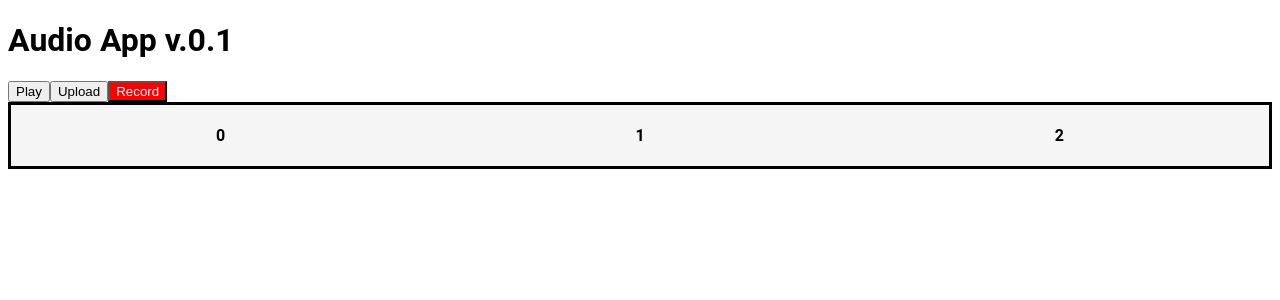
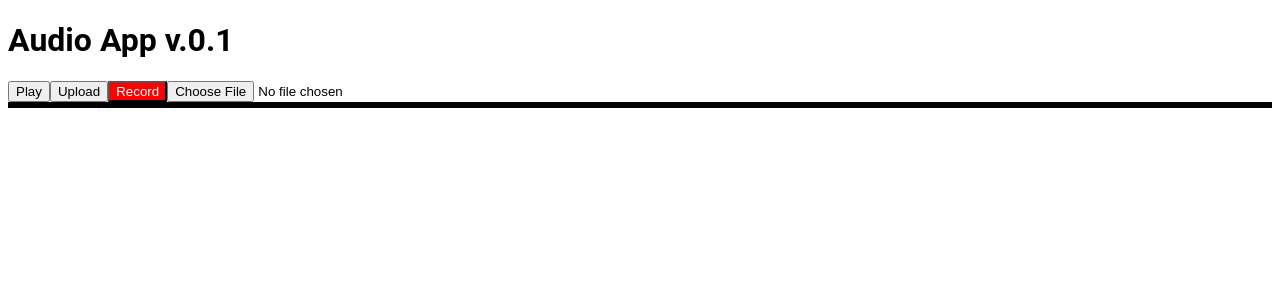
Before and after one commit to GitXenon/audio-editor-frontend, a Vue app: page / in a window 1280 px wide. Shown: the top 300 px of the page. Built offline with nearby package versions, Linux system fonts and the light colour scheme.

Commit message:
feat: Added the possibility to load mp3 from file

```diff
--- a/src/App.vue
+++ b/src/App.vue
@@ -8,12 +8,13 @@ defineProps({
   }
 })
 
-const audios = ref([{'src': 'https://cdn.freesound.org/previews/24/24930_113878-lq.mp3'}, {'src': 'https://cdn.freesound.org/previews/634/634804_839843-lq.mp3'}, {'src': 'https://cdn.freesound.org/previews/635/635073_9177297-lq.mp3'}])
+const audios = ref<Array<string>>([])
 const currentTrackIndex = ref(0)
 const isPlaying = ref(false)
-const audioCtx = new AudioContext()
+const audioList = ref<Array<HTMLAudioElement>>([])
 
 async function playMusic() {
+  if (currentMusic.value !== null) {
     try {
       await currentMusic.value.play()
       isPlaying.value = true
@@ -21,13 +22,17 @@ async function playMusic() {
       isPlaying.value = false
     }
   }
+}
 
 function handlePlayButton() {
+  if (currentMusic.value !== null) {
+    console.log(currentMusic.value)
     if (currentMusic.value.paused) {
       playMusic()
     } else {
       currentMusic.value.pause()
       isPlaying.value = false
+    }
   }
 }
 
@@ -60,20 +65,23 @@ function recordAudio() {
 function visualize() {
 }
 
-function playSample(audioBuffer: AudioBuffer, time: number) {
-  const sampleSource = audioCtx.createBufferSource()
-  sampleSource.buffer = audioBuffer
-  sampleSource.connect(audioCtx.destination)
-  sampleSource.start(time)
-  return sampleSource
+function addTrackFromFile(event : any) {
+  const file = event.target.files[0]
+  const reader = new FileReader()
+  reader.onloadend = function() {
+    if (typeof reader.result === "string") {
+      audios.value.push(reader.result)
+    }
+  }
+  reader.readAsDataURL(file)
 }
 
 const currentMusic = computed(() => {
+  if (audioList.value.length !== 0) {
     return audioList.value[currentTrackIndex.value]
-})
-
-const audioList = computed(() => {
-  return document.querySelectorAll("audio")
+  } else {
+    return null
+  }
 })
 </script>
 
@@ -82,9 +90,10 @@ const audioList = computed(() => {
   <button id="play-button" @click="handlePlayButton">{{ isPlaying ? "Pause" : "Play" }}</button>
   <button id="upload-button">Upload</button>
   <button id="record-button" class="record-button" @click="recordAudio">Record</button>
+  <input type="file" @change="addTrackFromFile">
   <div class="box">
     <div v-for="(item, index) in audios" class="audio-card">
-      <audio :src="item.src" @ended="nextTrack" @loadeddata="visualize"></audio>
+      <audio :src="item" @ended="nextTrack" @loadeddata="visualize" ref="audioList"></audio>
       <h4>{{ index }}</h4>
     </div>
   </div>
```
Lines whose indentation alone changed are shown as unchanged.
